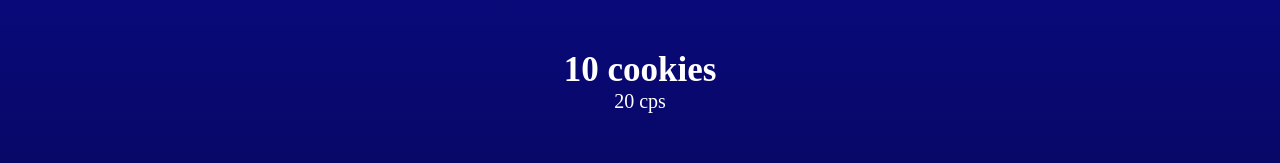
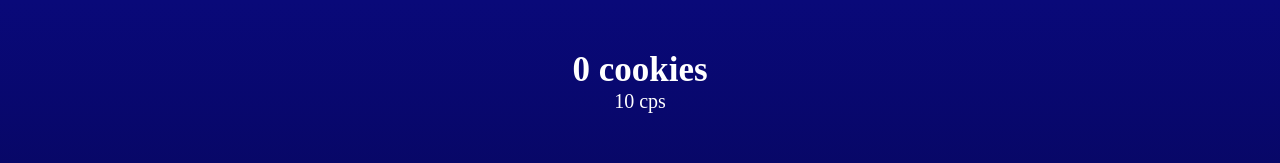
Before and after one commit to KevinNizet/Cookie-Clicker, a React (Vite) app: page / in a window 1280 px wide. Shown: the top 163 px of the page. Built offline with nearby package versions, Linux system fonts and the light colour scheme.

Commit message:
configuration du useState et du handlclick pour que le click sur le cookie génère une augmentation du score affichée à l'écran

```diff
--- a/src/App.jsx
+++ b/src/App.jsx
@@ -2,19 +2,13 @@ import { useState } from "react";
 import Cookie from "./components/Cookie.jsx";
 import Counter from "./components/Counter.jsx";
 
-const score = 10;
-const cps = 20;
+function App() {
+  const [score, setScore] = useState(0);
 
-/* const [score, setScore] = useState(0);
-const handleClick = (score) => {
-  setScore = score + 1
-} */
-
-function App() {
   return (
     <div className="App">
-      <Cookie /* onClick={handleClick} */ />
-      <Counter score={score} cps={cps} />
+      <Cookie setScore={setScore} />
+      <Counter score={score} cps={10} />
     </div>
   );
 }
--- a/src/components/Cookie.jsx
+++ b/src/components/Cookie.jsx
@@ -1,10 +1,14 @@
 import React from "react";
 import cookieImg from "../assets/cookie.jpg";
 
-const Cookie = (/* {click} */) => {
+const Cookie = ({ setScore }) => {
+  const handleClick = () => {
+    setScore((score) => score + 1);
+  };
+
   return (
-    <button className={"Cookie"}>
-      <img src={cookieImg} height={"100%"} alt="Cookie" /* onClick={click} */ />
+    <button className={"Cookie"} onClick={handleClick}>
+      <img src={cookieImg} height={"100%"} alt="Cookie" />
     </button>
   );
 };
```
